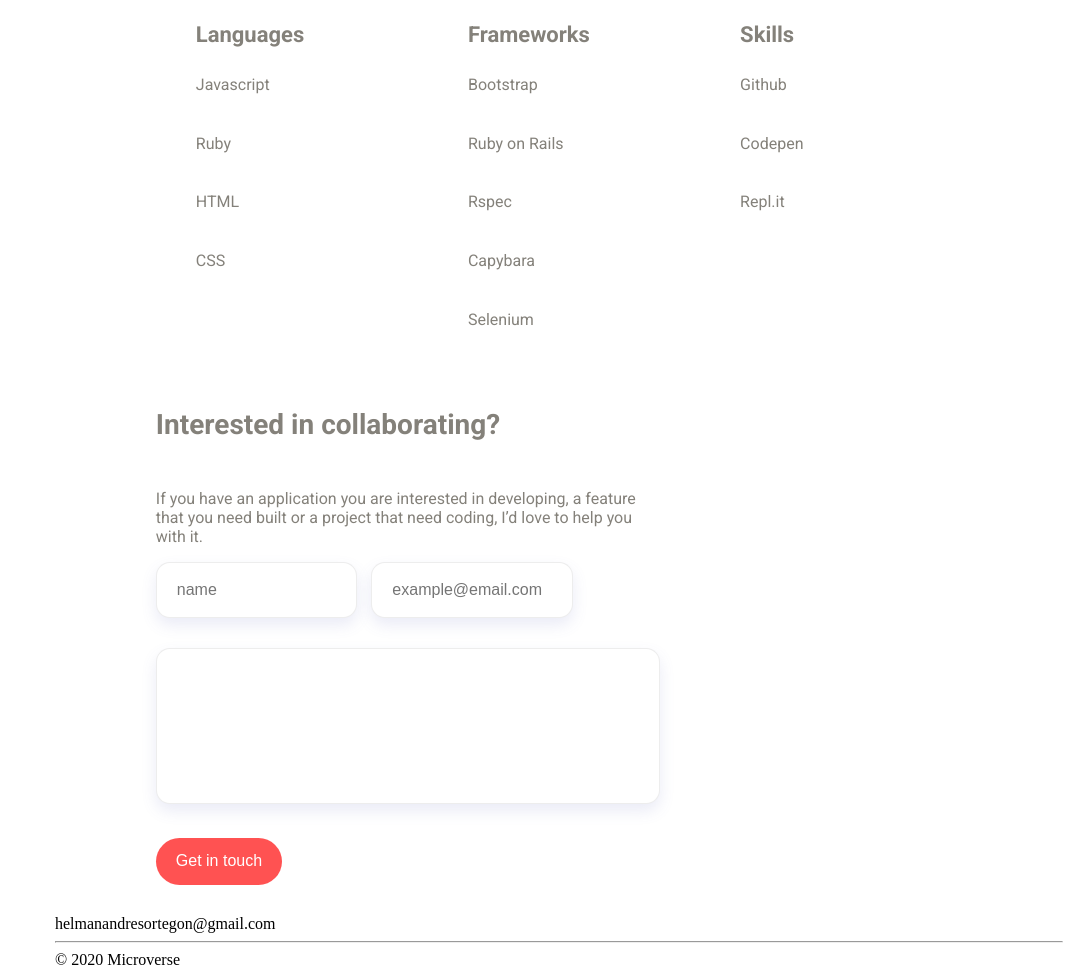
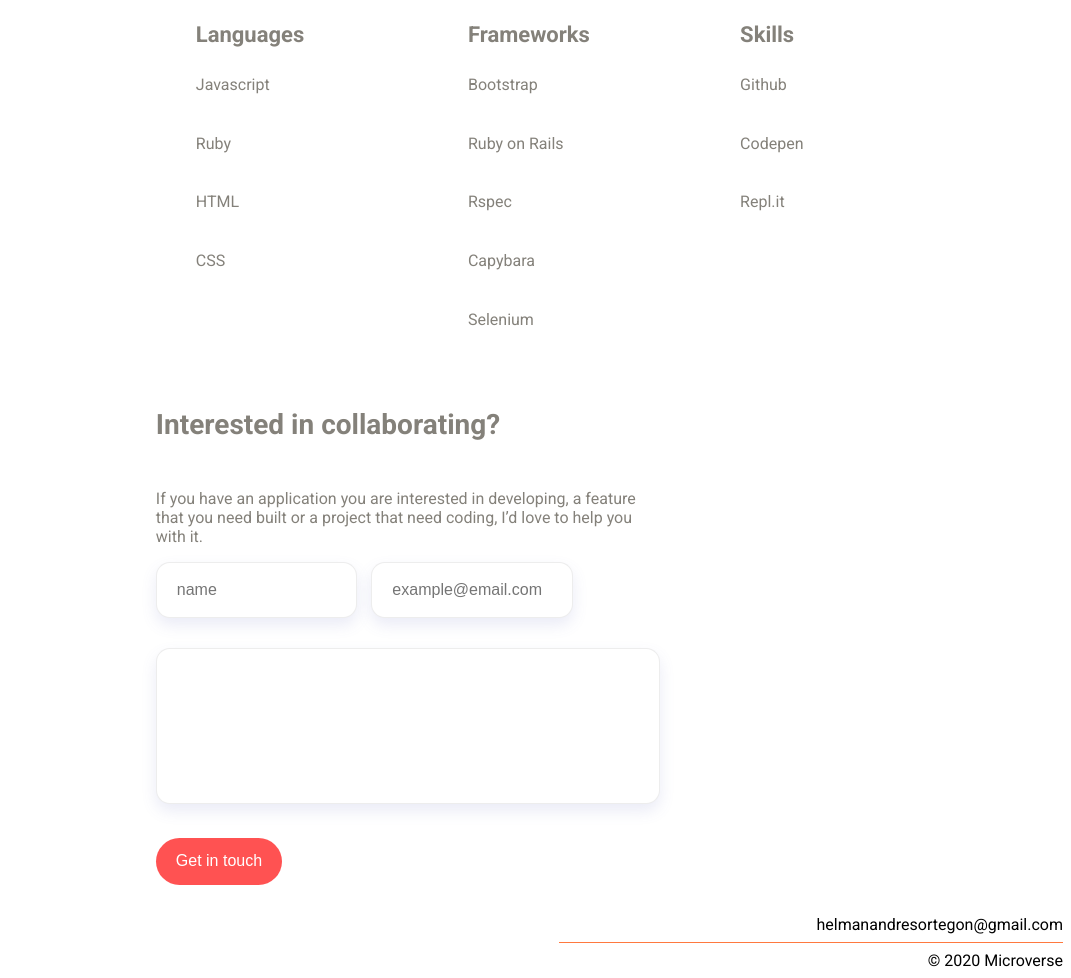
Before and after one commit to helman101/portfolio, a plain HTML site: page index.html in a window 1280 px wide. Shown: the part 1899-2877 px from the top of the page, without its empty margins (209-1280 px from the left). Drawn offline with Linux system fonts and the light colour scheme.

Commit message:
style footer

```diff
--- a/assets/stylesheets/style.scss
+++ b/assets/stylesheets/style.scss
@@ -334,3 +334,18 @@ flex-column {
     }
   }
 }
+
+footer {
+  text-align: end;
+  font-family: Roboto;
+  font-style: normal;
+  font-weight: normal;
+  font-size: 16px;
+  line-height: 19px;
+  hr {
+    margin-left: 50%;
+    height: 1px;
+    border: none;
+    background-color: $synthetic-pumpkin;
+  }
+}
```
Also changed, not shown: assets/stylesheets/style.css, 1 other file.
